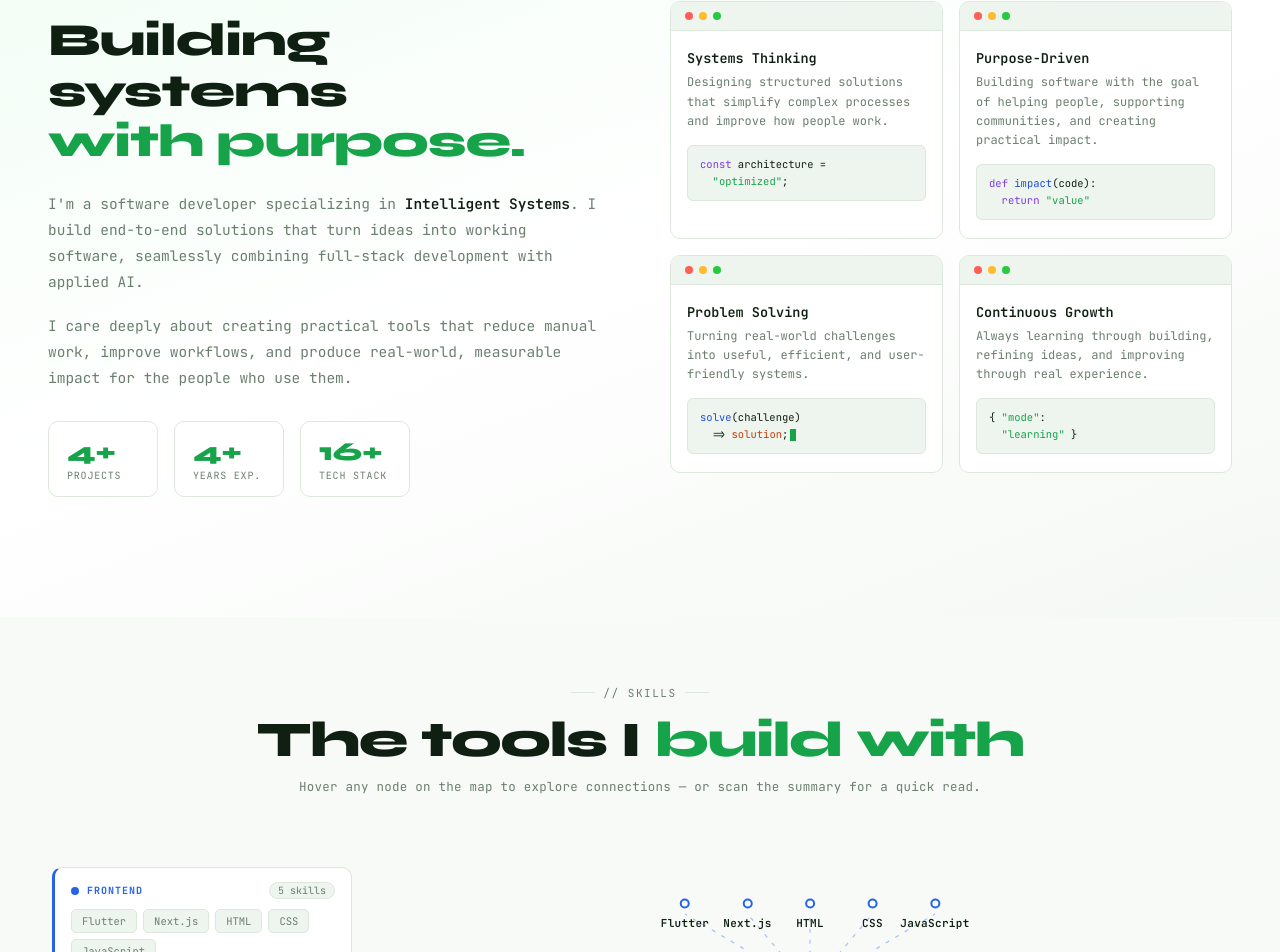
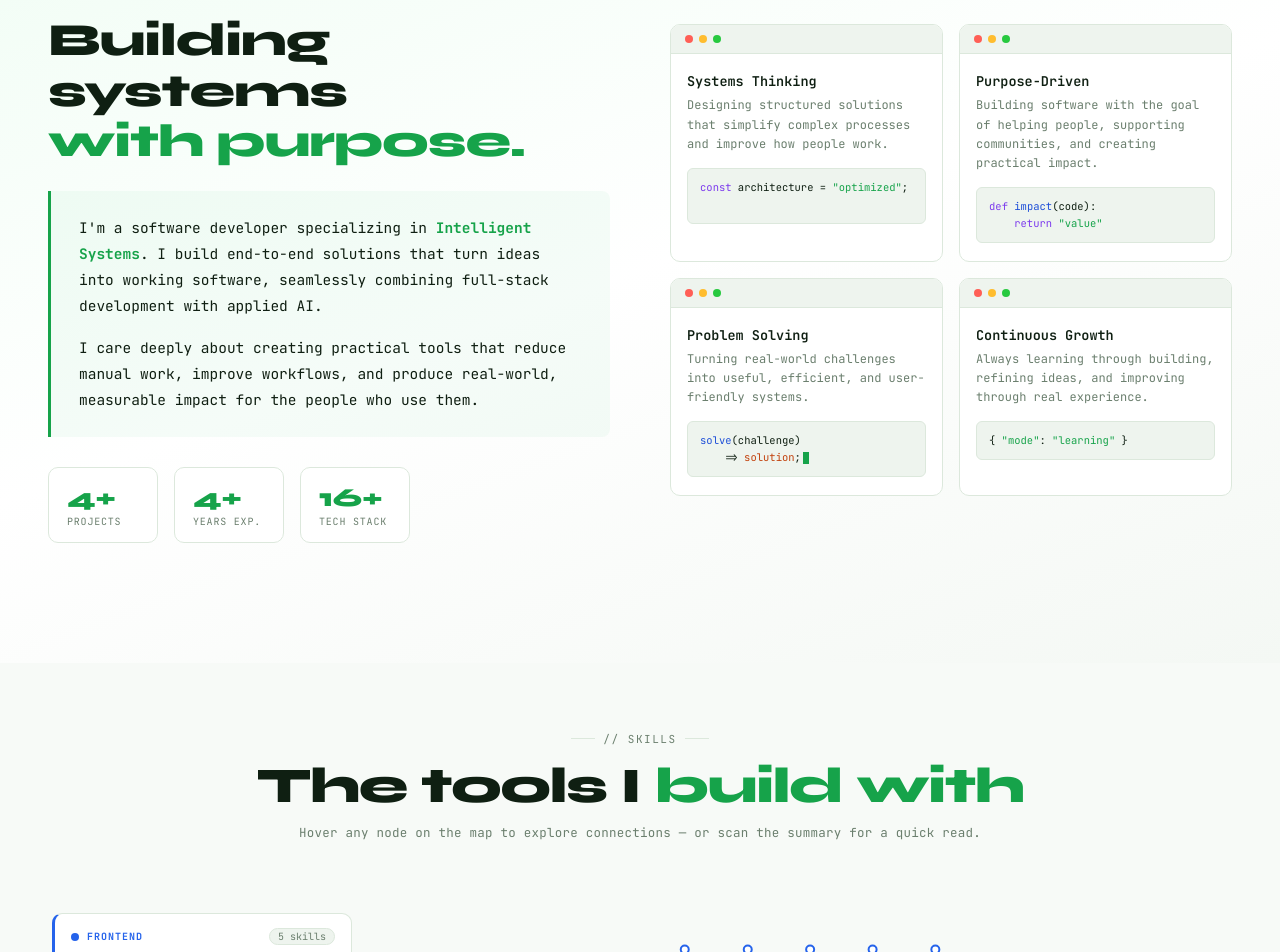
Before and after one commit to timothydevcastro/Portfolio, a React (Vite) app: page / in a window 1280 px wide. Shown: the part 995-1947 px from the top of the page. Built offline with nearby package versions, Linux system fonts and the light colour scheme.

Commit message:
Refine code alignment and restore green accent box

```diff
--- a/src/AboutDevFinal.css
+++ b/src/AboutDevFinal.css
@@ -67,16 +67,23 @@
 }
 .bio-container.visible { opacity: 1; transform: translateY(0); }
 
+.bio-box {
+  background: rgba(22, 163, 74, 0.04);
+  border-left: 3px solid var(--green);
+  padding: 24px 28px;
+  border-radius: 0 8px 8px 0;
+}
+
 .bio-editorial {
   font-size: 14.5px;
-  color: var(--muted);
+  color: var(--text);
   line-height: 1.8;
-  margin-bottom: 18px;
+  margin-bottom: 16px;
 }
 .bio-editorial:last-child { margin-bottom: 0; }
 .bio-editorial .highlight {
-  color: var(--text);
-  font-weight: 600;
+  font-weight: 700;
+  color: var(--green);
 }
 
 /* Stats */
--- a/src/AboutDevFinal.tsx
+++ b/src/AboutDevFinal.tsx
@@ -80,29 +80,27 @@ const AboutDevFinal: React.FC = () => {
       {
         id: 'typed1',
         lines: [
-          [{ type:'kw', text:'const' }, { type:'plain', text:' architecture =' }],
-          [{ type:'plain', text:'  ' }, { type:'str', text:'"optimized"' }, { type:'plain', text:';' }]
+          [{ type:'kw', text:'const' }, { type:'plain', text:' architecture = ' }, { type:'str', text:'"optimized"' }, { type:'plain', text:';' }]
         ]
       },
       {
         id: 'typed2',
         lines: [
           [{ type:'kw', text:'def' }, { type:'plain', text:' ' }, { type:'fn', text:'impact' }, { type:'plain', text:'(code):' }],
-          [{ type:'plain', text:'  ' }, { type:'kw', text:'return' }, { type:'plain', text:' ' }, { type:'str', text:'"value"' }]
+          [{ type:'plain', text:'    ' }, { type:'kw', text:'return' }, { type:'plain', text:' ' }, { type:'str', text:'"value"' }]
         ]
       },
       {
         id: 'typed3',
         lines: [
           [{ type:'fn', text:'solve' }, { type:'plain', text:'(challenge)' }],
-          [{ type:'plain', text:'  => ' }, { type:'val', text:'solution' }, { type:'plain', text:';' }]
+          [{ type:'plain', text:'    => ' }, { type:'val', text:'solution' }, { type:'plain', text:';' }]
         ]
       },
       {
         id: 'typed4',
         lines: [
-          [{ type:'plain', text:'{ ' }, { type:'str', text:'"mode"' }, { type:'plain', text:':' }],
-          [{ type:'plain', text:'  ' }, { type:'str', text:'"learning"' }, { type:'plain', text:' }' }]
+          [{ type:'plain', text:'{ ' }, { type:'str', text:'"mode"' }, { type:'plain', text:': ' }, { type:'str', text:'"learning"' }, { type:'plain', text:' }' }]
         ]
       }
     ];
@@ -210,6 +208,7 @@ const AboutDevFinal: React.FC = () => {
           </h1>
 
           <div className="bio-container reveal">
+            <div className="bio-box">
               <p className="bio-editorial">
                 I'm a software developer specializing in <span className="highlight">Intelligent Systems</span>.
                 I build end-to-end solutions that turn ideas into working software, seamlessly combining full-stack development with applied AI.
@@ -217,6 +216,7 @@ const AboutDevFinal: React.FC = () => {
               <p className="bio-editorial">
                 I care deeply about creating practical tools that reduce manual work, improve workflows, and produce real-world, measurable impact for the people who use them.
               </p>
+            </div>
           </div>
 
           <div className="stats-row reveal">
```
Lines whose indentation alone changed are shown as unchanged.
